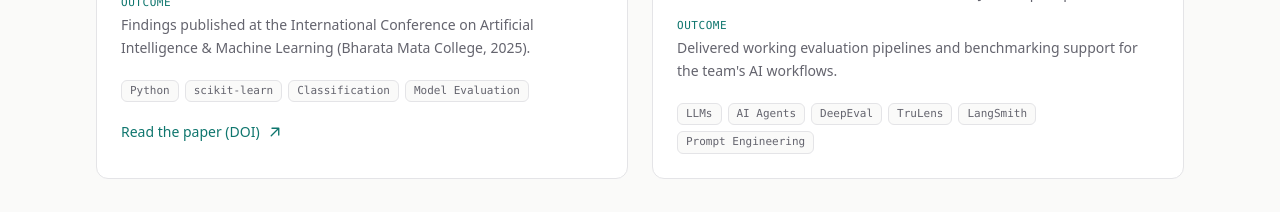
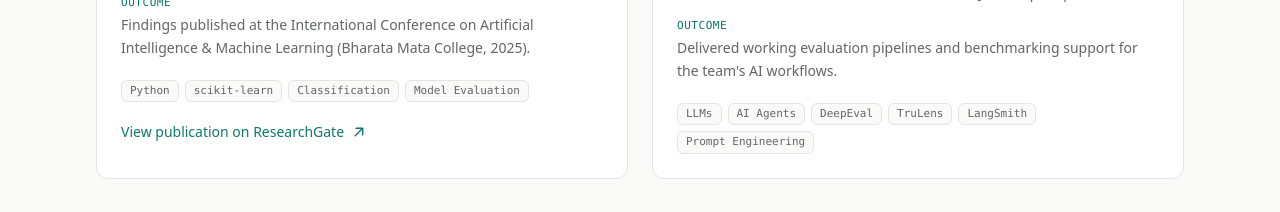
Before and after one commit to Lianasalim/liana-s-portfolio, a Next.js app: page / in a window 1280 px wide. Shown: the part 1900-2112 px from the top of the page. Built offline with nearby package versions, Linux system fonts and the light colour scheme.

Commit message:
Correct heart disease publication link

```diff
--- a/data/portfolio.ts
+++ b/data/portfolio.ts
@@ -113,9 +113,9 @@ export const featuredProjects: Project[] = [
       "Findings published at the International Conference on Artificial Intelligence & Machine Learning (Bharata Mata College, 2025).",
     tech: ["Python", "scikit-learn", "Classification", "Model Evaluation"],
     link: {
-      label: "Read the paper (DOI)",
-      href: "https://doi.org/10.62643/ijerst.2025.v21.i2.p119-123",
-    },
+  label: "View publication on ResearchGate",
+  href: "https://www.researchgate.net/publication/389284611_A_Comprehensive_Analysis_of_Heart_Disease_Prediction_Using_Various_Machine_Learning_Algorithms",
+},
   },
   {
     title: "LLM & AI Agent Evaluation Pipelines",
```
